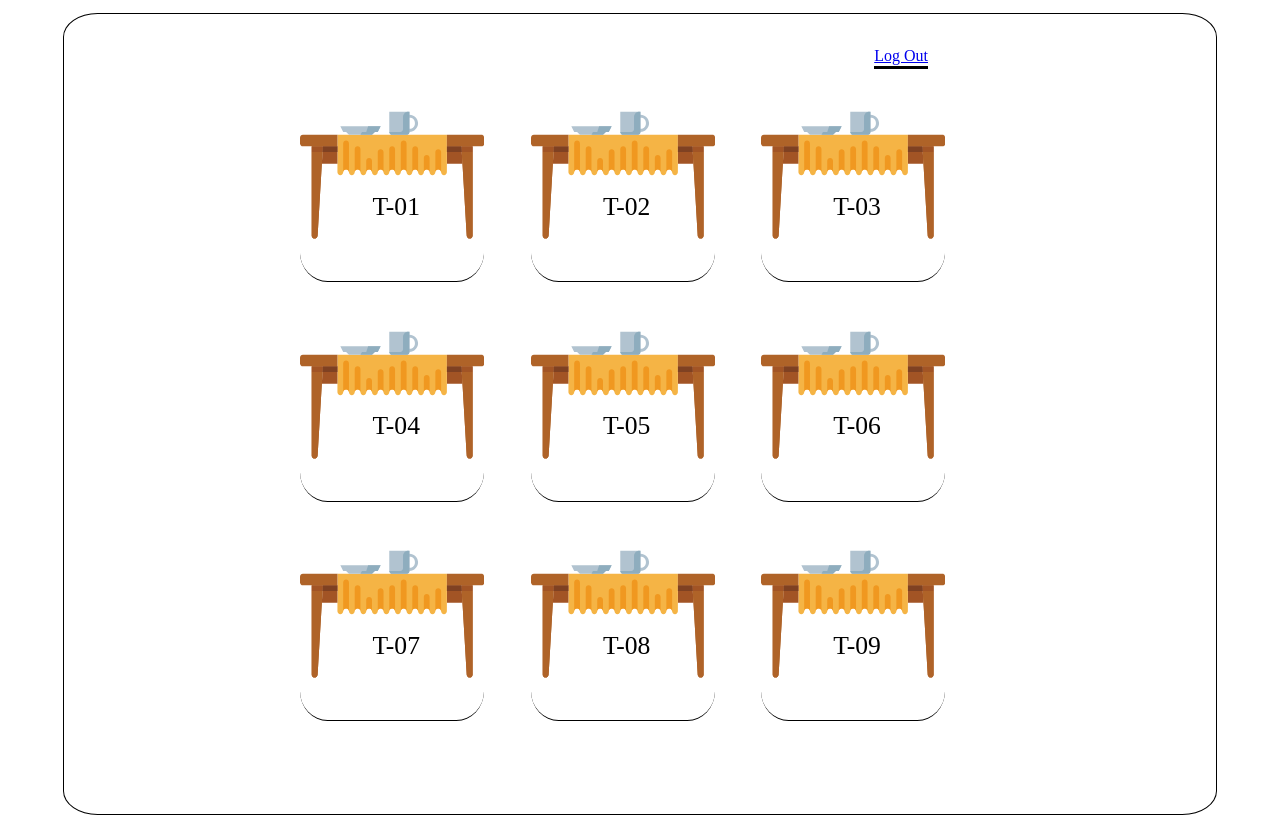
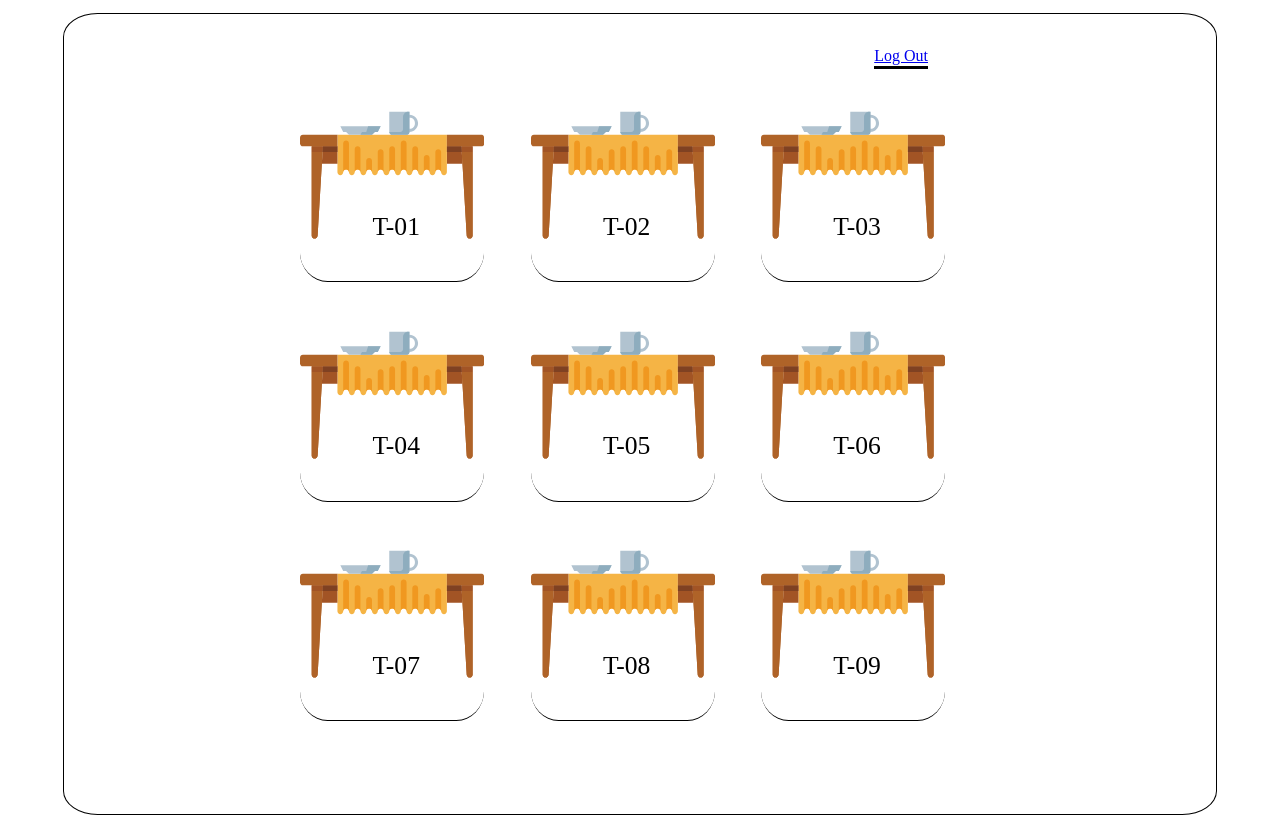
Before and after one commit to codeyourwaytofreedom/Order-Management-System, a Flask app: page /tables in a window 1280 px wide. Run offline with Flask 2, Linux system fonts and the light colour scheme; the visitor is signed in with stand-in values (Sample User, id 1).

Commit message:
Table No position updated
Signed-off-by: codeyourwaytofreedom <can.kolej@gmail.com>

```diff
--- a/static/tables.css
+++ b/static/tables.css
@@ -69,7 +69,7 @@ body            {
                                     font-size: 3.2vw;
                                     font-weight: "bold";
                                     color: red;
-                                    top: 37%;
+                                    top: 57%;
                                     right:27%;
                             }
 
@@ -88,7 +88,7 @@ body            {
 
 .text-block {
   position: absolute;
-  top: 55%;
+  top: 65%;
   right: 35%;
   color: black;
   font-size: 2vw;
```
